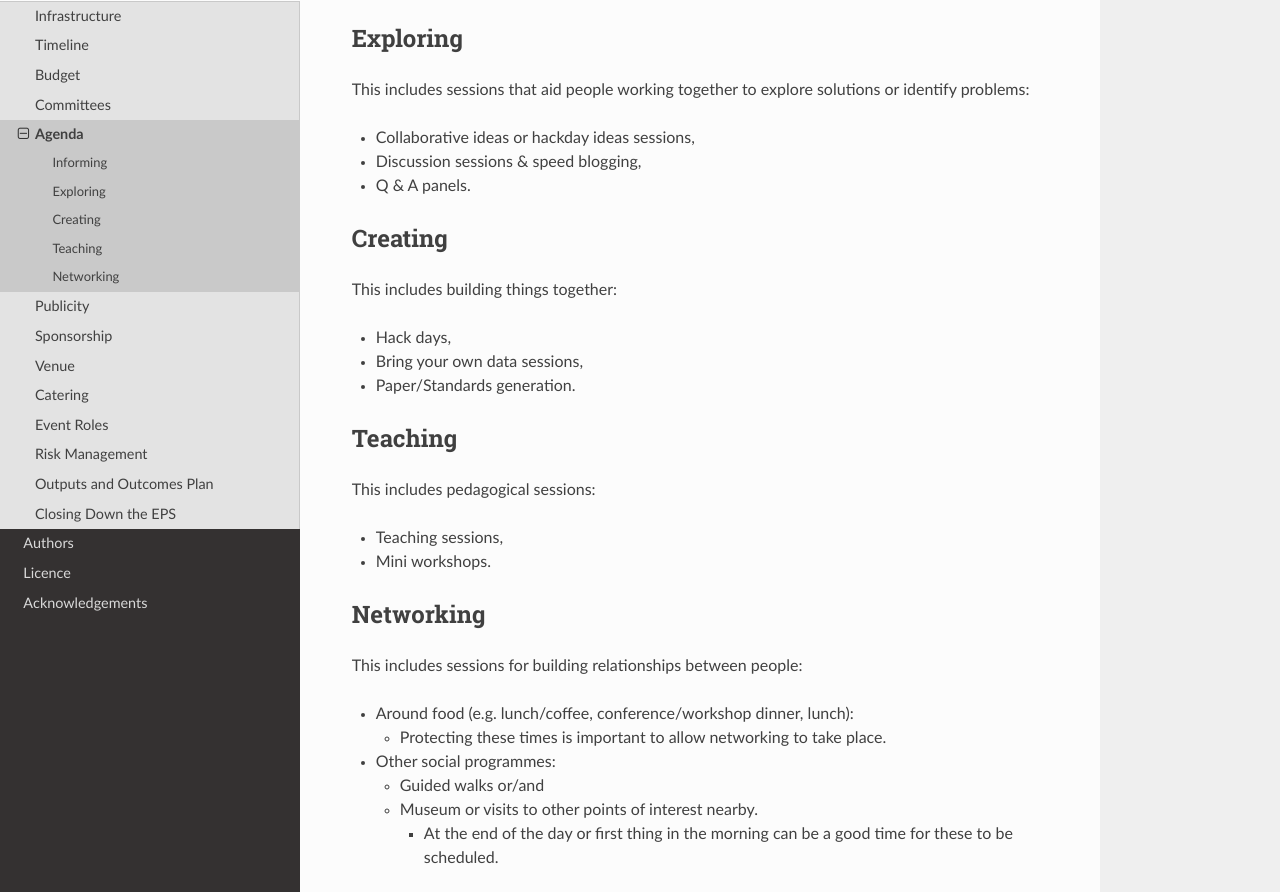
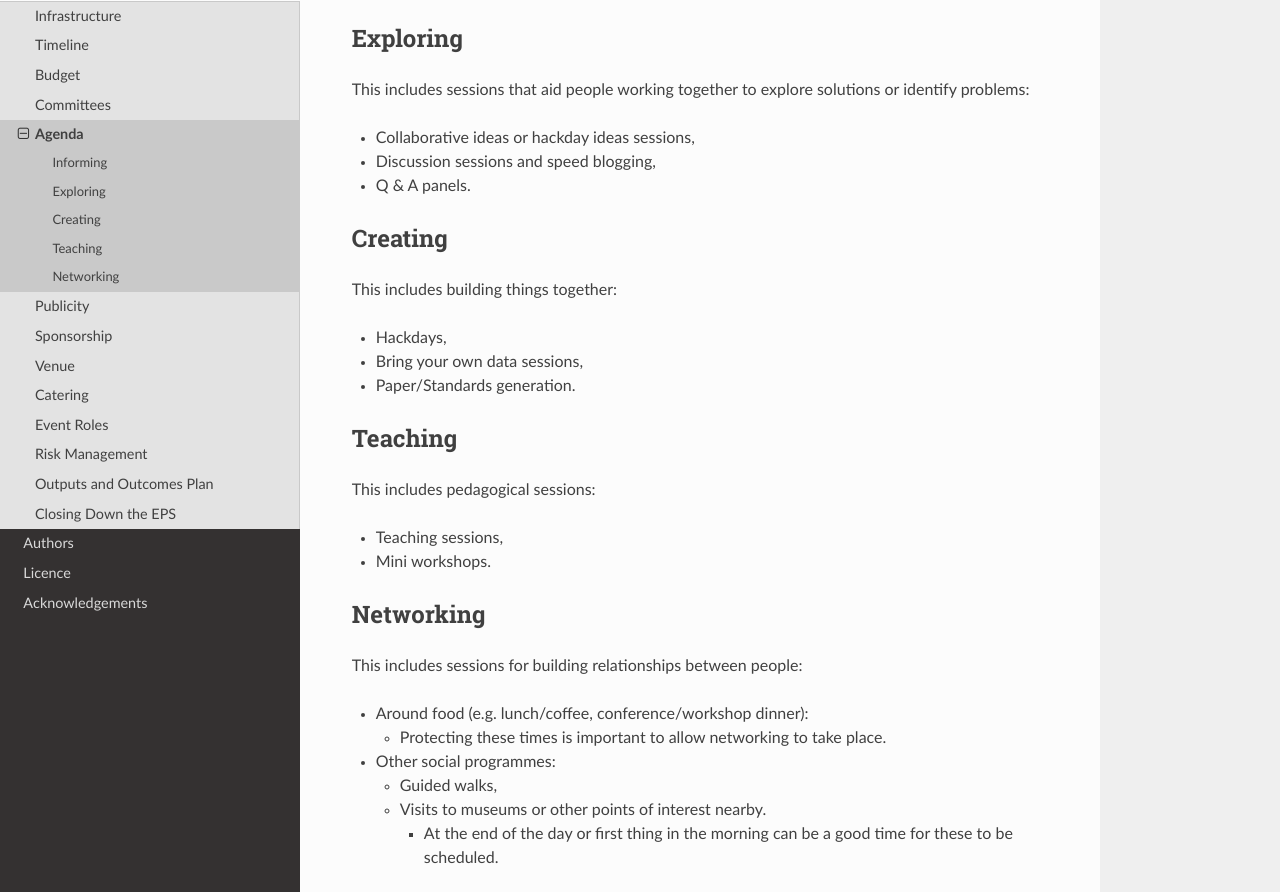
Before and after one commit to softwaresaved/event-organisation-guide, a Sphinx documentation site: the page built from docs/eog/eps-agenda.rst, in a window 1280 px wide and 1400 px high, scrolled down 333 px. Shown: the part 341-1233 px from the top of the window. Built offline with Sphinx 7.4.7 and the Read the Docs theme 2.0.0, drawn with Linux system fonts in a browser that asks for light colours.

Commit message:
fix typos, grammar & style consistency in eps-agenda

```diff
--- a/docs/eog/eps-agenda.rst
+++ b/docs/eog/eps-agenda.rst
@@ -36,7 +36,7 @@ Creating
 
 This includes building things together:
 
-* Hack days,
+* Hackdays,
 * Bring your own data sessions,
 * Paper/Standards generation.
 
@@ -53,13 +53,13 @@ Networking
 
 This includes sessions for building relationships between people:
 
-* Around food (e.g. lunch/coffee, conference/workshop dinner, lunch):
+* Around food (e.g. lunch/coffee, conference/workshop dinner):
 
   * Protecting these times is important to allow networking to take place.
 
 * Other social programmes:
 
-  * Guided walks or/and
-  * Museum or visits to other points of interest nearby.
+  * Guided walks,
+  * Visits to museums or other points of interest nearby.
 
     * At the end of the day or first thing in the morning can be a good time for these to be scheduled.
```
Also changed, not shown: other parts of docs/eog/eps-agenda.rst (+1 -1 lines).
